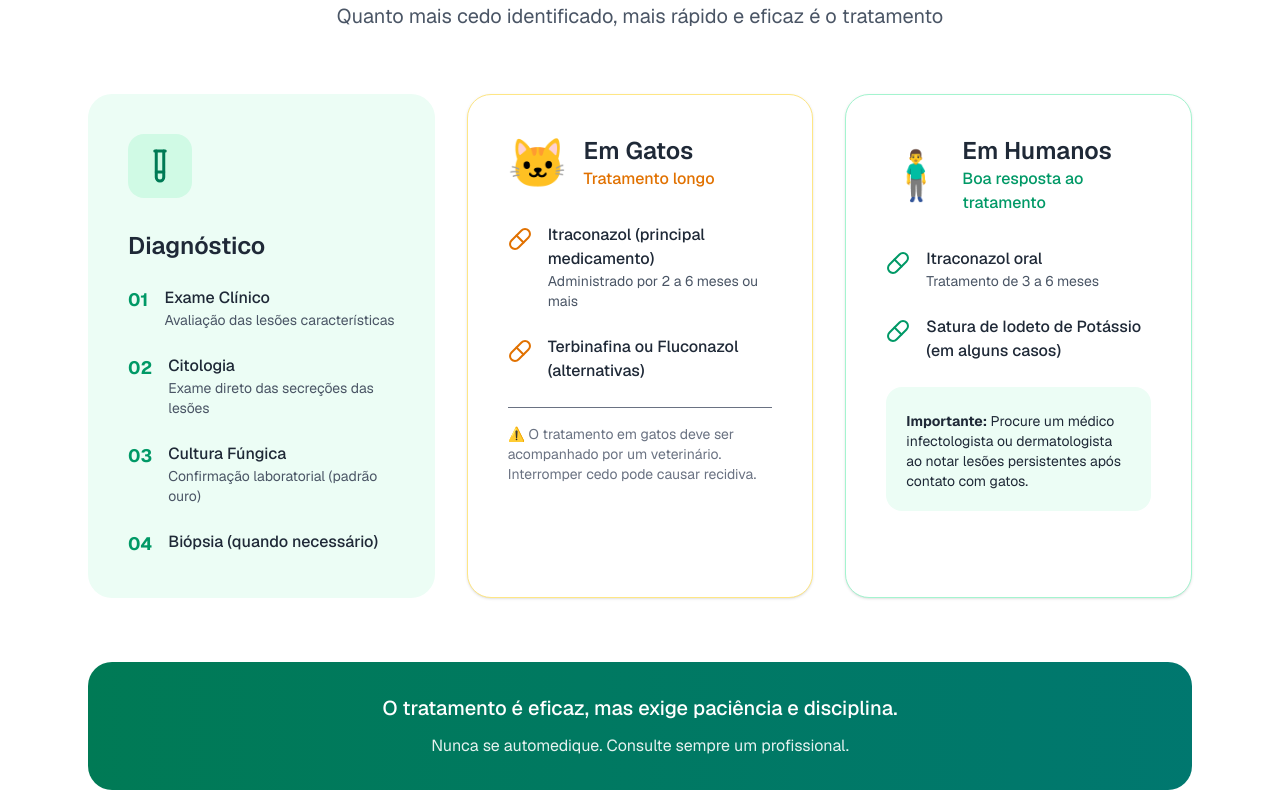
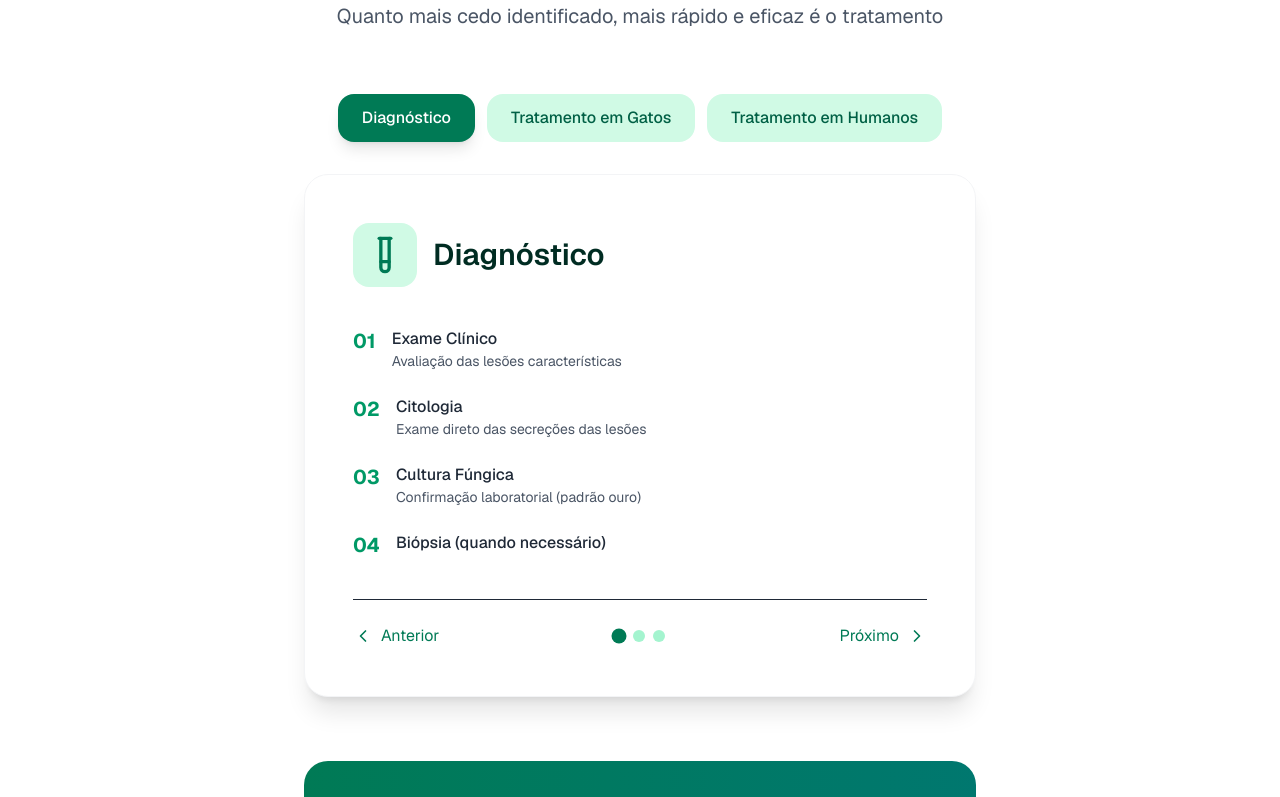
Before and after one commit to SergioVictorRS/EsporoGuia, a Next.js app: page / in a window 1280 px wide. Shown: the part 4460-5257 px from the top of the page. Built offline with nearby package versions, Linux system fonts and the light colour scheme.

Commit message:
improving cards

```diff
--- a/app/sections/Diagnosis.tsx
+++ b/app/sections/Diagnosis.tsx
@@ -1,112 +1,90 @@
 // app/sections/Diagnosis.tsx
 "use client";
 
-import { Stethoscope, TestTube, Pill } from "lucide-react";
+import { useState } from "react";
+import { Stethoscope, TestTube, Pill, ChevronLeft, ChevronRight } from "lucide-react";
 
-export function Diagnosis() {
-  return (
-    <section className="py-16 md:py-24 bg-white">
-      <div className="max-w-6xl mx-auto px-4 sm:px-6">
-        <div className="text-center mb-12 md:mb-16">
-          <h2 className="text-4xl md:text-5xl font-bold tracking-tight text-emerald-950 mb-4">
-            Diagnóstico e Tratamento
-          </h2>
-          <p className="text-lg md:text-xl text-gray-600 max-w-2xl mx-auto px-2">
-            Quanto mais cedo identificado, mais rápido e eficaz é o tratamento
-          </p>
-        </div>
-
-        <div className="grid md:grid-cols-3 gap-6 md:gap-8">
-          {/* Diagnóstico */}
-          <div className="bg-emerald-50 rounded-3xl p-6 md:p-10 group hover:bg-emerald-100 transition-all">
-            <div className="w-14 h-14 md:w-16 md:h-16 bg-emerald-100 rounded-2xl flex items-center justify-center mb-6 md:mb-8 group-hover:scale-110 transition-transform">
-              <TestTube className="w-8 h-8 md:w-9 md:h-9 text-emerald-700" />
-            </div>
-
-            <h3 className="text-2xl font-semibold mb-6">Diagnóstico</h3>
-
-            <ul className="space-y-5 md:space-y-6">
+const sections = [
+  {
+    id: "diagnosis",
+    title: "Diagnóstico",
+    icon: <TestTube className="w-10 h-10 text-emerald-700" />,
+    color: "emerald",
+    content: (
+      <ul className="space-y-6">
         <li className="flex gap-4">
-                <span className="text-emerald-600 font-bold text-lg">01</span>
+          <span className="text-emerald-600 font-bold text-xl">01</span>
           <div>
             <p className="font-medium">Exame Clínico</p>
             <p className="text-sm text-gray-600">Avaliação das lesões características</p>
           </div>
         </li>
         <li className="flex gap-4">
-                <span className="text-emerald-600 font-bold text-lg">02</span>
+          <span className="text-emerald-600 font-bold text-xl">02</span>
           <div>
             <p className="font-medium">Citologia</p>
             <p className="text-sm text-gray-600">Exame direto das secreções das lesões</p>
           </div>
         </li>
         <li className="flex gap-4">
-                <span className="text-emerald-600 font-bold text-lg">03</span>
+          <span className="text-emerald-600 font-bold text-xl">03</span>
           <div>
             <p className="font-medium">Cultura Fúngica</p>
             <p className="text-sm text-gray-600">Confirmação laboratorial (padrão ouro)</p>
           </div>
         </li>
         <li className="flex gap-4">
-                <span className="text-emerald-600 font-bold text-lg">04</span>
+          <span className="text-emerald-600 font-bold text-xl">04</span>
           <div>
             <p className="font-medium">Biópsia (quando necessário)</p>
           </div>
         </li>
       </ul>
-          </div>
-
-          {/* Tratamento em Gatos */}
-          <div className="bg-white border border-amber-200 rounded-3xl p-6 md:p-10 shadow-sm">
-            <div className="flex items-center gap-4 mb-6 md:mb-8">
-              <div className="text-4xl md:text-5xl">🐱</div>
-              <div>
-                <h3 className="text-xl md:text-2xl font-semibold">Em Gatos</h3>
-                <p className="text-amber-600 font-medium text-sm md:text-base">Tratamento longo</p>
-              </div>
-            </div>
-
-            <div className="space-y-5 md:space-y-6">
+    ),
+  },
+  {
+    id: "cats",
+    title: "Tratamento em Gatos",
+    icon: <span className="text-5xl">🐱</span>,
+    color: "amber",
+    content: (
+      <div className="space-y-6">
         <div className="flex gap-4">
-                <Pill className="w-6 h-6 text-amber-600 mt-1 flex-shrink-0" />
+          <Pill className="w-7 h-7 text-amber-600 mt-1 flex-shrink-0" />
           <div>
             <p className="font-medium">Itraconazol (principal medicamento)</p>
             <p className="text-sm text-gray-600">Administrado por 2 a 6 meses ou mais</p>
           </div>
         </div>
         <div className="flex gap-4">
-                <Pill className="w-6 h-6 text-amber-600 mt-1 flex-shrink-0" />
+          <Pill className="w-7 h-7 text-amber-600 mt-1 flex-shrink-0" />
           <div>
             <p className="font-medium">Terbinafina ou Fluconazol (alternativas)</p>
           </div>
         </div>
-              <div className="pt-4 border-t text-sm text-gray-500">
+        <div className="pt-6 border-t text-sm text-amber-700 bg-amber-50 p-5 rounded-2xl">
           ⚠️ O tratamento em gatos deve ser acompanhado por um veterinário.
           Interromper cedo pode causar recidiva.
         </div>
       </div>
-          </div>
-
-          {/* Tratamento em Humanos */}
-          <div className="bg-white border border-emerald-200 rounded-3xl p-6 md:p-10 shadow-sm">
-            <div className="flex items-center gap-4 mb-6 md:mb-8">
-              <div className="text-4xl md:text-5xl">🧍‍♂️</div>
-              <div>
-                <h3 className="text-xl md:text-2xl font-semibold">Em Humanos</h3>
-                <p className="text-emerald-600 font-medium text-sm md:text-base">Boa resposta ao tratamento</p>
-              </div>
-            </div>
-
-            <div className="space-y-5 md:space-y-6">
+    ),
+  },
+  {
+    id: "humans",
+    title: "Tratamento em Humanos",
+    icon: <span className="text-5xl">🧍‍♂️</span>,
+    color: "emerald",
+    content: (
+      <div className="space-y-6">
         <div className="flex gap-4">
-                <Pill className="w-6 h-6 text-emerald-600 mt-1 flex-shrink-0" />
+          <Pill className="w-7 h-7 text-emerald-600 mt-1 flex-shrink-0" />
           <div>
             <p className="font-medium">Itraconazol oral</p>
             <p className="text-sm text-gray-600">Tratamento de 3 a 6 meses</p>
           </div>
         </div>
         <div className="flex gap-4">
-                <Pill className="w-6 h-6 text-emerald-600 mt-1 flex-shrink-0" />
+          <Pill className="w-7 h-7 text-emerald-600 mt-1 flex-shrink-0" />
           <div>
             <p className="font-medium">Satura de Iodeto de Potássio (em alguns casos)</p>
           </div>
@@ -115,11 +93,94 @@ export function Diagnosis() {
           <strong>Importante:</strong> Procure um médico infectologista ou dermatologista ao notar lesões persistentes após contato com gatos.
         </div>
       </div>
+    ),
+  },
+];
+
+export function Diagnosis() {
+  const [currentIndex, setCurrentIndex] = useState(0);
+  const current = sections[currentIndex];
+
+  const next = () => setCurrentIndex((prev) => (prev + 1) % sections.length);
+  const prev = () => setCurrentIndex((prev) => (prev - 1 + sections.length) % sections.length);
+
+  return (
+    <section className="py-16 md:py-24 bg-white">
+      <div className="max-w-6xl mx-auto px-4 sm:px-6">
+        <div className="text-center mb-12 md:mb-16">
+          <h2 className="text-4xl md:text-5xl font-bold tracking-tight text-emerald-950 mb-4">
+            Diagnóstico e Tratamento
+          </h2>
+          <p className="text-lg md:text-xl text-gray-600 max-w-2xl mx-auto">
+            Quanto mais cedo identificado, mais rápido e eficaz é o tratamento
+          </p>
+        </div>
+
+        {/* Navegação dos flashcards */}
+        <div className="flex justify-center gap-3 mb-8">
+          {sections.map((section, index) => (
+            <button
+              key={section.id}
+              onClick={() => setCurrentIndex(index)}
+              className={`px-6 py-3 rounded-2xl font-medium transition-all ${
+                currentIndex === index
+                  ? "bg-emerald-700 text-white shadow-lg"
+                  : "bg-emerald-100 text-emerald-800 hover:bg-emerald-200"
+              }`}
+            >
+              {section.title}
+            </button>
+          ))}
+        </div>
+
+        {/* Card principal (Flashcard) */}
+        <div className="max-w-2xl mx-auto">
+          <div className="bg-white border border-gray-100 rounded-3xl p-8 md:p-12 shadow-xl min-h-[420px] flex flex-col relative">
+            {/* Cabeçalho do card */}
+            <div className="flex items-center gap-4 mb-10">
+              <div className={`w-16 h-16 rounded-2xl bg-${current.color}-100 flex items-center justify-center`}>
+                {current.icon}
+              </div>
+              <h3 className="text-3xl font-semibold text-emerald-950">{current.title}</h3>
+            </div>
+
+            {/* Conteúdo */}
+            <div className="flex-1">{current.content}</div>
+
+            {/* Navegação inferior */}
+            <div className="flex items-center justify-between mt-10 pt-6 border-t">
+              <button
+                onClick={prev}
+                className="flex items-center gap-2 text-emerald-700 hover:text-emerald-800 transition-colors"
+              >
+                <ChevronLeft className="w-5 h-5" />
+                Anterior
+              </button>
+
+              <div className="flex gap-2">
+                {sections.map((_, idx) => (
+                  <div
+                    key={idx}
+                    className={`w-3 h-3 rounded-full transition-all ${
+                      idx === currentIndex ? "bg-emerald-700 scale-125" : "bg-emerald-200"
+                    }`}
+                  />
+                ))}
+              </div>
+
+              <button
+                onClick={next}
+                className="flex items-center gap-2 text-emerald-700 hover:text-emerald-800 transition-colors"
+              >
+                Próximo
+                <ChevronRight className="w-5 h-5" />
+              </button>
+            </div>
           </div>
         </div>
 
         {/* Banner final */}
-        <div className="mt-12 md:mt-16 p-6 md:p-8 bg-gradient-to-r from-emerald-700 to-teal-700 text-white rounded-3xl text-center">
+        <div className="mt-12 md:mt-16 p-6 md:p-8 bg-gradient-to-r from-emerald-700 to-teal-700 text-white rounded-3xl text-center max-w-2xl mx-auto">
           <p className="text-lg md:text-xl font-medium">
             O tratamento é eficaz, mas exige paciência e disciplina.
           </p>
```
Lines whose indentation alone changed are shown as unchanged.
